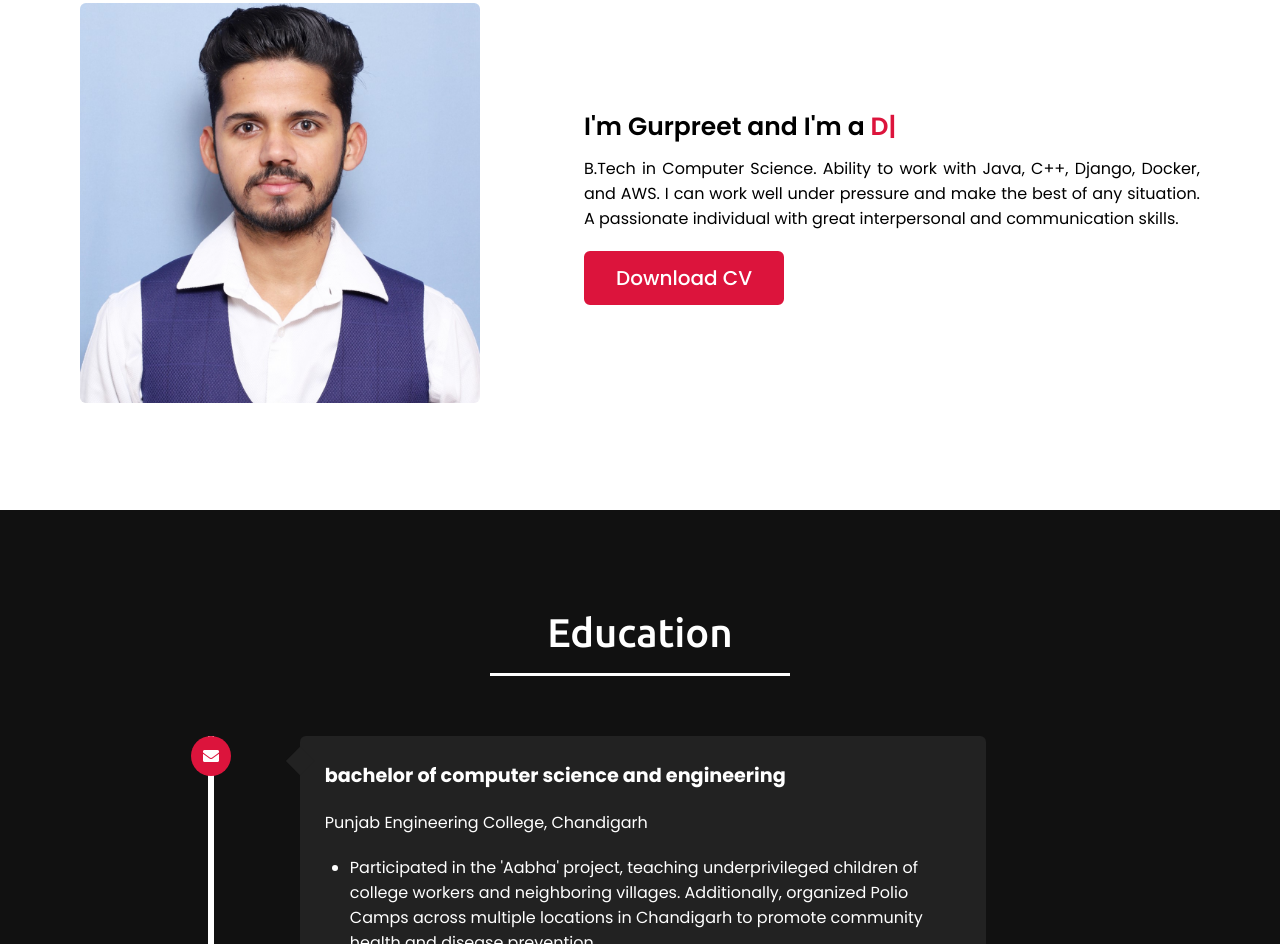
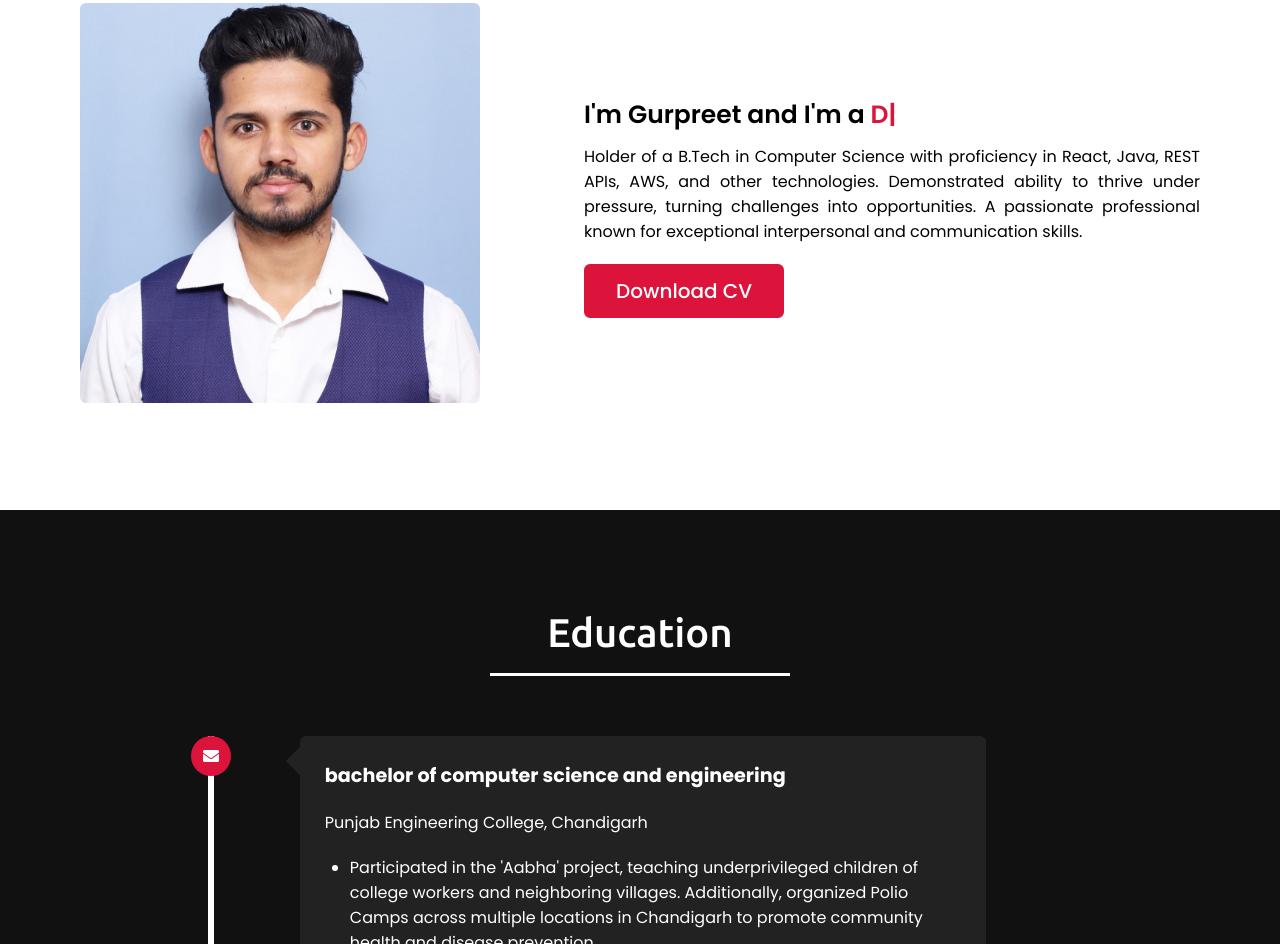
Before and after one commit to gurpreet78371/portfolio, a plain HTML site: page index.html in a window 1280 px wide. Shown: the part 1023-1967 px from the top of the page. Drawn offline with nearby package versions, Linux system fonts and the light colour scheme.

Commit message:
Update index.html

```diff
--- a/index.html
+++ b/index.html
@@ -70,10 +70,7 @@
               I'm Gurpreet and I'm a <span class="typing-2"></span>
             </div>
             <p>
-              B.Tech in Computer Science. Ability to work with Java, C++,
-              Django, Docker, and AWS. I can work well under pressure and make
-              the best of any situation. A passionate individual with great
-              interpersonal and communication skills.
+              Holder of a B.Tech in Computer Science with proficiency in React, Java, REST APIs, AWS, and other technologies. Demonstrated ability to thrive under pressure, turning challenges into opportunities. A passionate professional known for exceptional interpersonal and communication skills.
             </p>
             <a href="/file/Resume.pdf" target="_blank">Download CV</a>
           </div>
```
